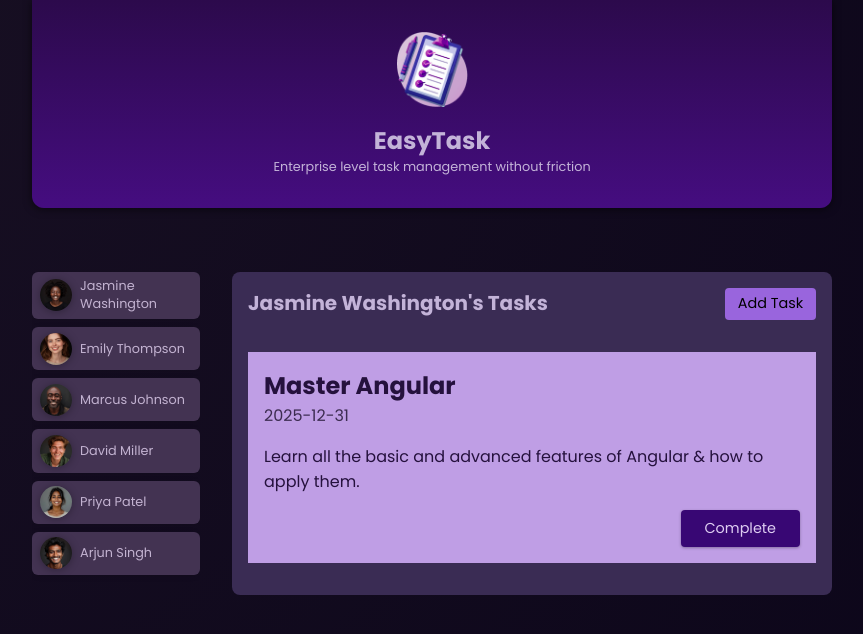
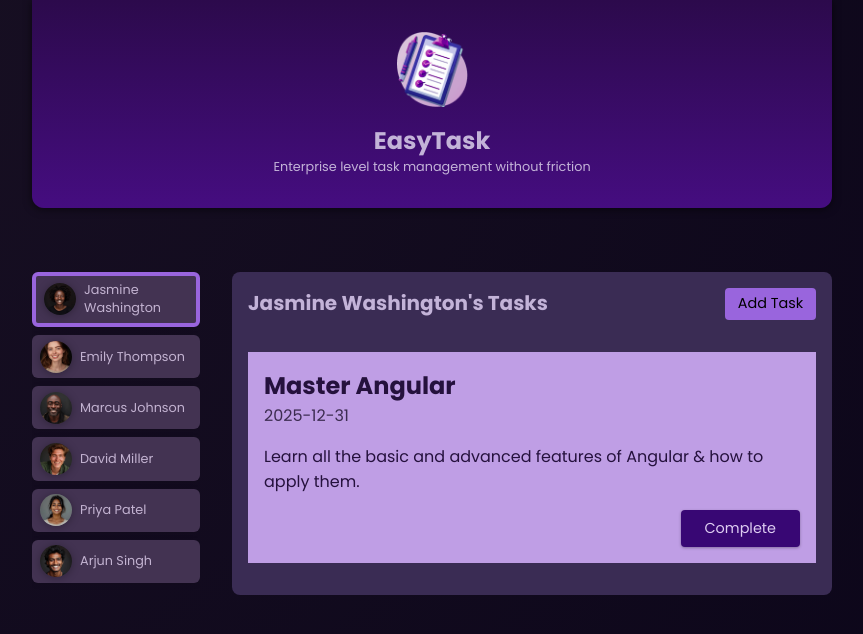
Before and after one commit to shivrajpro/first-angular17-app, an Angular app: page / in a window 1280 px wide. Both pictures are taken after a click on the button "Jasmine Washington". Shown: the top 634 px of the page, without its empty margins (208-1071 px from the left). Built offline with nearby package versions, Linux system fonts and the light colour scheme.

Commit message:
dynamic css styling with class bindings

```diff
--- a/src/app/app.component.html
+++ b/src/app/app.component.html
@@ -4,7 +4,8 @@
     <ul id="users">
         @for(user of users; track user.id){
         <li>
-            <app-user [user]="user" (select)="onSelectUser($event)"></app-user>
+            <app-user [user]="user" [selected]="selectedUser && selectedUser.id === user.id"
+                (select)="onSelectUser($event)"></app-user>
         </li>
         }
     </ul>
--- a/src/app/app.component.ts
+++ b/src/app/app.component.ts
@@ -3,6 +3,7 @@ import { HeaderComponent } from './header/header.component';
 import { UserComponent } from './user/user.component';
 import { DUMMY_USERS } from './dummy-users';
 import { TasksComponent } from './tasks/tasks.component';
+import { User } from './user/user.model';
 
 @Component({
   selector: 'app-root',
@@ -13,11 +14,11 @@ import { TasksComponent } from './tasks/tasks.component';
 })
 export class AppComponent {
   users = DUMMY_USERS;
-  selectedUser: any;
+  selectedUser!: User;
 
   onSelectUser(id: string) {
     // console.log('Selected user with id', id);
-    this.selectedUser = this.users.find((u: any) => u.id === id);
+    this.selectedUser = this.users.find((u: any) => u.id === id) as User;
     // console.log('selecteduser', this.selectedUser);
   }
 }
--- a/src/app/tasks/task/task.component.ts
+++ b/src/app/tasks/task/task.component.ts
@@ -1,4 +1,5 @@
 import { Component, Input } from '@angular/core';
+import { type Task } from './task.model';
 
 @Component({
   selector: 'app-task',
@@ -8,5 +9,5 @@ import { Component, Input } from '@angular/core';
   styleUrl: './task.component.css',
 })
 export class TaskComponent {
-  @Input({ required: true }) task!: any;
+  @Input({ required: true }) task!: Task;
 }
--- a/src/app/tasks/tasks.component.html
+++ b/src/app/tasks/tasks.component.html
@@ -5,7 +5,7 @@
     </header>
 
     <ul>
-        @for(task of selectedUserTasks; track task){
+        @for(task of selectedUserTasks; track task.id){
         <li> <app-task [task]="task"></app-task> </li>
         }
     </ul>
--- a/src/app/user/user.component.css
+++ b/src/app/user/user.component.css
@@ -24,6 +24,7 @@ button:active,
 .active {
     background-color: #9965dd;
     color: #150722;
+    border: 4px solid #9965dd;
 }
 
 img {
--- a/src/app/user/user.component.html
+++ b/src/app/user/user.component.html
@@ -1,4 +1,4 @@
-<div>
+<div [class.active]="selected">
     <button (click)="onSelectUser()">
         <img [src]="imagePath" [alt]="user.name" />
         <span>{{user.name}}</span>
--- /dev/null
+++ b/src/app/user/user.model.ts
@@ -0,0 +1,5 @@
+export interface User {
+  id: string;
+  name: string;
+  avatar: string;
+}
```
Also changed, not shown: src/app/tasks/task/task.model.ts (added, +7 -0 lines), src/app/user/user.component.ts (+2 -5 lines).
